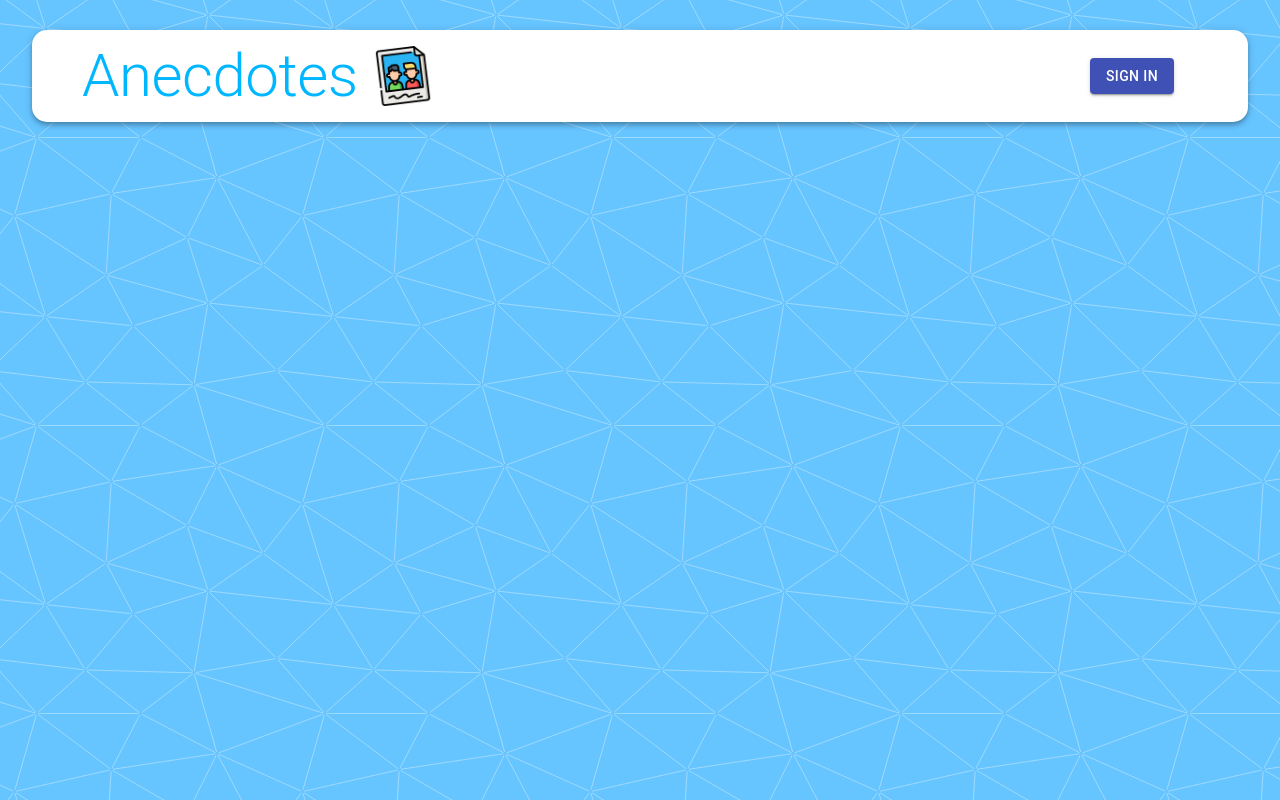
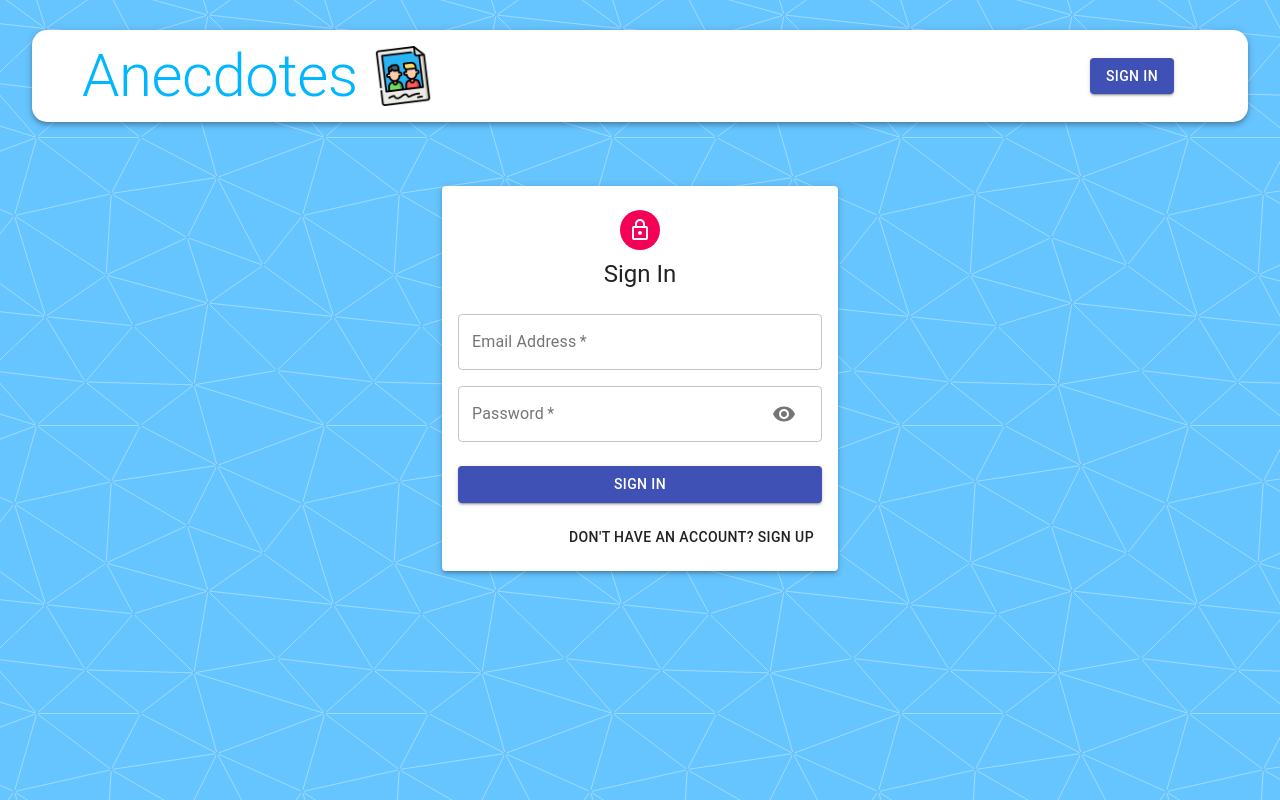
Before and after one commit to raymansell/anecdotes, a React (Create React App) app in the folder client/: page /auth in a window 1280 px wide. Built offline with nearby package versions, Linux system fonts and the light colour scheme.

Commit message:
implement UI for sign in/sign up forms

```diff
--- a/client/src/App.js
+++ b/client/src/App.js
@@ -2,6 +2,7 @@
 import { BrowserRouter as Router, Switch, Route } from 'react-router-dom';
 import Navbar from './components/Navbar/Navbar';
 import Home from './components/Home/Home';
+import Auth from './components/Auth/Auth';
 
 const App = () => {
   return (
@@ -12,6 +13,9 @@
           <Route exact path='/'>
             <Home />
           </Route>
+          <Route exact path='/auth'>
+            <Auth />
+          </Route>
         </Switch>
       </Container>
     </Router>
--- /dev/null
+++ b/client/src/components/Auth/Auth.js
@@ -0,0 +1,104 @@
+import { useState } from 'react';
+import {
+  Avatar,
+  Button,
+  Paper,
+  Grid,
+  Typography,
+  Container,
+} from '@material-ui/core';
+import Input from './Input';
+import LockOutlinedIcon from '@material-ui/icons/LockOutlined';
+import useStyles from './styles';
+
+const Auth = () => {
+  const classes = useStyles();
+
+  const [isSignup, setIsSignup] = useState(false);
+  const [showPassword, setshowPassword] = useState(false);
+
+  const handleChange = () => {};
+
+  const handleShowPassword = () =>
+    setshowPassword((prevShowPassword) => !prevShowPassword);
+
+  const switchMode = () => {
+    setIsSignup((prevState) => !prevState);
+    setshowPassword(false);
+  };
+
+  const handleSubmit = () => {};
+
+  return (
+    <Container component='main' maxWidth='xs'>
+      <Paper className={classes.paper} elevation={3}>
+        <Avatar className={classes.avatar}>
+          <LockOutlinedIcon />
+        </Avatar>
+        <Typography variant='h5'>{isSignup ? 'Sign Up' : 'Sign In'}</Typography>
+        <form className={classes.form} onSubmit={handleSubmit}>
+          <Grid container spacing={2}>
+            {isSignup && (
+              <>
+                <Input
+                  name='firstName'
+                  label='First Name'
+                  handleChange={handleChange}
+                  autoFocus
+                  half
+                />
+                <Input
+                  name='lasttName'
+                  label='Last Name'
+                  handleChange={handleChange}
+                  half
+                />
+              </>
+            )}
+            <Input
+              name='email'
+              label='Email Address'
+              handleChange={handleChange}
+              type='email'
+            />
+            <Input
+              name='password'
+              label='Password'
+              handleChange={handleChange}
+              type={showPassword ? 'text' : 'password'}
+              handleShowPassword={handleShowPassword}
+            />
+            {isSignup && (
+              <Input
+                name='confirmPassword'
+                label='Repeat Password'
+                handleChange={handleChange}
+                type='password'
+              />
+            )}
+          </Grid>
+          <Button
+            type='submit'
+            fullWidth
+            variant='contained'
+            color='primary'
+            className={classes.submit}
+          >
+            {isSignup ? 'Sign Up' : 'Sign In'}
+          </Button>
+          <Grid container justify='flex-end'>
+            <Grid item>
+              <Button onClick={switchMode}>
+                {isSignup
+                  ? 'Already have an account? Sign In'
+                  : "Don't have an account? Sign Up"}
+              </Button>
+            </Grid>
+          </Grid>
+        </form>
+      </Paper>
+    </Container>
+  );
+};
+
+export default Auth;
--- /dev/null
+++ b/client/src/components/Auth/Input.js
@@ -0,0 +1,43 @@
+import { TextField, Grid, InputAdornment, IconButton } from '@material-ui/core';
+import Visibility from '@material-ui/icons/Visibility';
+import VisibilityOff from '@material-ui/icons/VisibilityOff';
+
+const Input = ({
+  handleChange,
+  name,
+  label,
+  half,
+  autoFocus,
+  type,
+  handleShowPassword,
+}) => {
+  return (
+    <Grid item xs={12} sm={half ? 6 : 12}>
+      <TextField
+        name={name}
+        onChange={handleChange}
+        variant='outlined'
+        required
+        fullWidth
+        label={label}
+        autoFocus={autoFocus}
+        type={type}
+        InputProps={
+          name === 'password'
+            ? {
+                endAdornment: (
+                  <InputAdornment position='end'>
+                    <IconButton onClick={handleShowPassword}>
+                      {type === 'password' ? <Visibility /> : <VisibilityOff />}
+                    </IconButton>
+                  </InputAdornment>
+                ),
+              }
+            : null
+        }
+      />
+    </Grid>
+  );
+};
+
+export default Input;
--- /dev/null
+++ b/client/src/components/Auth/styles.js
@@ -0,0 +1,30 @@
+import { makeStyles } from '@material-ui/core/styles';
+
+export default makeStyles((theme) => ({
+  paper: {
+    marginTop: theme.spacing(8),
+    display: 'flex',
+    flexDirection: 'column',
+    alignItems: 'center',
+    padding: theme.spacing(2),
+  },
+  root: {
+    '& .MuiTextField-root': {
+      margin: theme.spacing(1),
+    },
+  },
+  avatar: {
+    margin: theme.spacing(1),
+    backgroundColor: theme.palette.secondary.main,
+  },
+  form: {
+    width: '100%', // Fix IE 11 issue.
+    marginTop: theme.spacing(3),
+  },
+  submit: {
+    margin: theme.spacing(3, 0, 2),
+  },
+  googleButton: {
+    marginBottom: theme.spacing(2),
+  },
+}));
```
